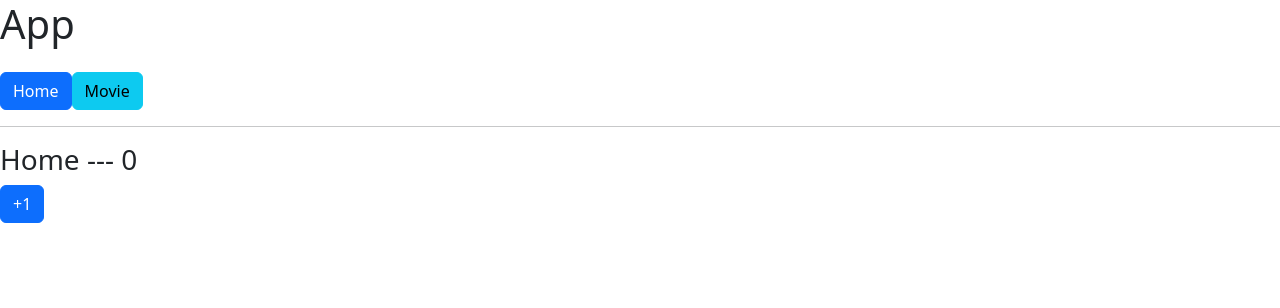
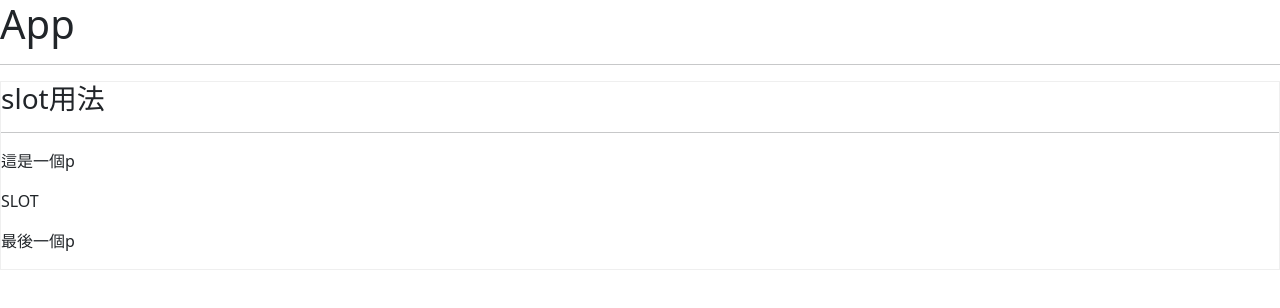
Before and after one commit to lienyun/20220918--component-note, a Vue app: page / in a window 1280 px wide. Shown: the top 308 px of the page. Built offline with nearby package versions, Linux system fonts and the light colour scheme.

Commit message:
slot的基礎用法

```diff
--- /dev/null
+++ b/src/components/04.slot/App.vue
@@ -0,0 +1,24 @@
+<template>
+  <div>
+    <h1>App</h1>
+    <hr>
+    <MyCom>
+      <!-- 這裡輸入的東西就會被填充到MyCom.vue的slot中 -->
+      <p>SLOT</p>
+    </MyCom>
+  </div>
+</template>
+
+<script>
+
+import MyCom from './MyCom.vue';
+  export default {
+    name: "MyCounter",
+    data() {
+        return {
+            count: 0
+        };
+    },
+    components: { MyCom }
+}
+</script>
--- /dev/null
+++ b/src/components/04.slot/MyCom.vue
@@ -0,0 +1,22 @@
+<template>
+  <div class="com-container">
+    <h3>slot用法</h3>
+    <hr>
+    <p>這是一個p</p>
+    <slot></slot>
+    <p>最後一個p</p>
+  </div>
+</template>
+
+<script>
+  export default {
+    name: "MyCom",
+
+  }
+</script>
+
+<style lang="less" scoped>
+.com-container {
+  border: 1px solid #efefef
+}
+</style>
--- a/src/main.js
+++ b/src/main.js
@@ -1,6 +1,6 @@
 import { createApp } from 'vue'
 import './style.css'
-import App from './components/03.dynamic/App.vue'
+import App from './components/04.slot/App.vue'
 import "bootstrap/dist/css/bootstrap.min.css"
 import 'bootstrap'
 
```
